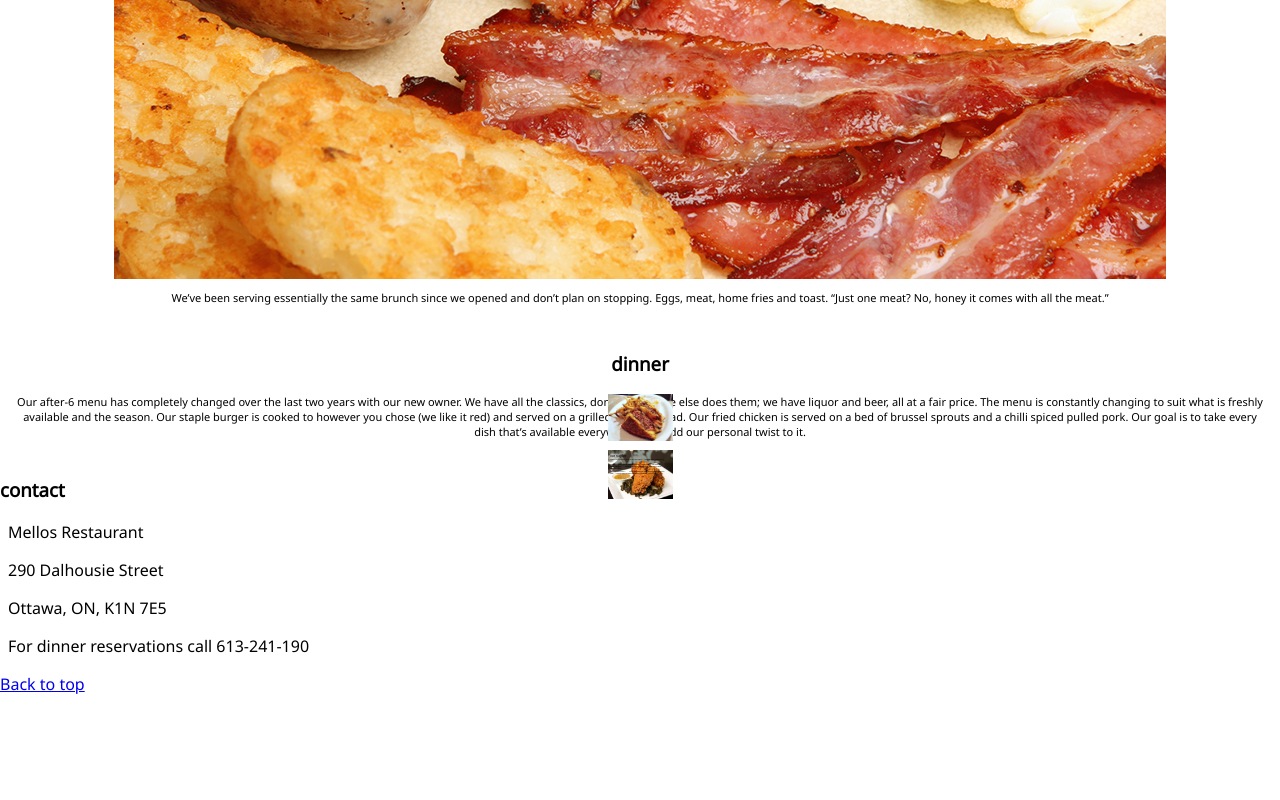
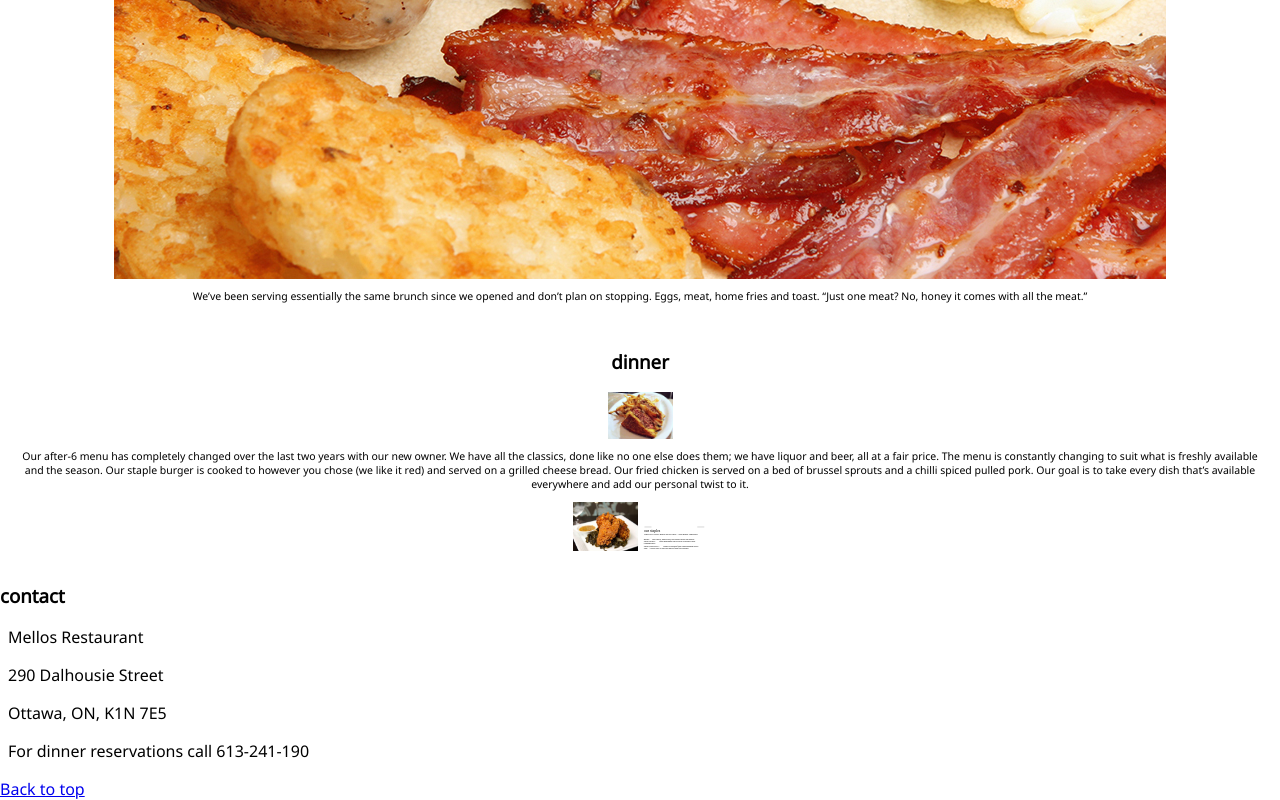
Before and after one commit to Dforest24/dsn1674-project-3, a plain HTML site: page index.html in a window 1280 px wide. Shown: the part 1489-2289 px from the top of the page. Before the commit the page ends 2184 px from the top, so only its background shows below. Drawn offline with Linux system fonts and the light colour scheme.

Commit message:
having issues with photos

```diff
--- a/css/main.css
+++ b/css/main.css
@@ -86,12 +86,11 @@ nav ul{
 
 .brunch p {
 	 clear: left;
-  font-size: 11px;
+  font-size: 10.5px;
 }
 
 .dinner img {
   width: 65px;
-	position: absolute;
 	left: calc(50% - 32.5px);
 }
 
@@ -102,5 +101,5 @@ nav ul{
 }
 .dinner p {
 	 clear: left;
-  font-size: 11px;
+  font-size: 10.5px;
 }
```
